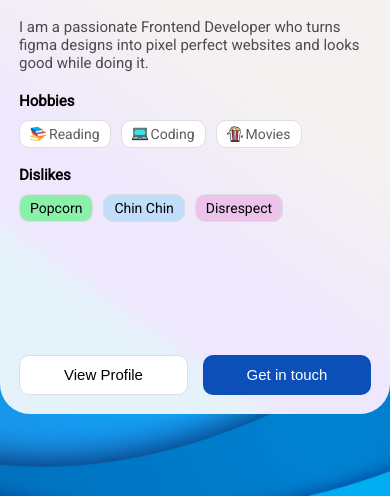
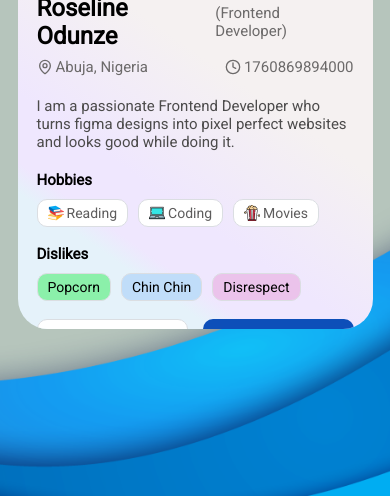
Before and after one commit to roselineodunze/hng-task0-profile-card, a plain HTML site: page index.html in a window 390 px wide. Shown: the part 348-844 px from the top of the page. Drawn offline with Linux system fonts and the light colour scheme.

Commit message:
making car responsive

```diff
--- a/styles.css
+++ b/styles.css
@@ -18,8 +18,9 @@ body {
 
 .profile-container {
   position: relative;
-  height: 80%;
-  width: 500px;
+  height: 60%;
+  width: 90%;
+  max-width: 500px;
   border-radius: 30px;
   padding: 2px;
   overflow: hidden;
@@ -210,3 +211,9 @@ footer button:nth-child(2){
     color: white;
 
 }
+
+@media (min-width: 768px) {
+  .profile-container{
+    height: 80%;
+  }
+}
```
